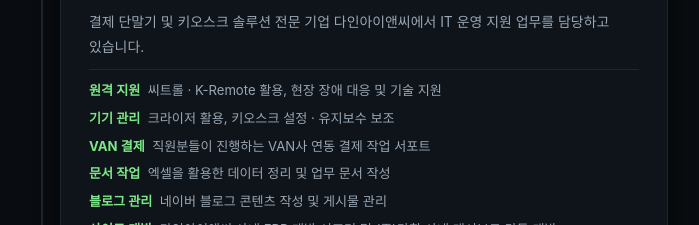
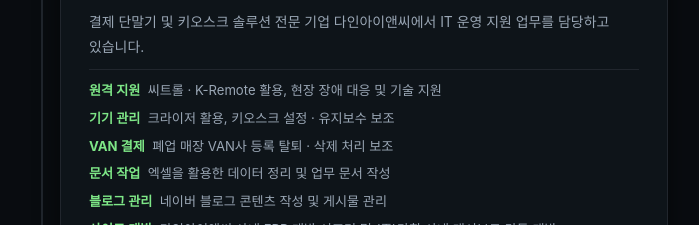
Before and after one commit to FeheDeveloperTeam/fdt-homepage, a React (Vite) app: page /member/fehe in a window 1280 px wide. Shown: the part 2220-2445 px from the top of the page, without its empty margins (290-989 px from the left). Built offline with nearby package versions, Linux system fonts and the light colour scheme; no server answers; the database is empty.

Commit message:
VAN 결제 항목을 폐업 매장 탈퇴 처리 보조로 정정

```diff
--- a/src/member/fehe/pages/HomePage/HomePage.jsx
+++ b/src/member/fehe/pages/HomePage/HomePage.jsx
@@ -82,7 +82,7 @@ const TIMELINE = [
     duties: [
       { label: '원격 지원', desc: '씨트롤 · K-Remote 활용, 현장 장애 대응 및 기술 지원' },
       { label: '기기 관리', desc: '크라이저 활용, 키오스크 설정 · 유지보수 보조' },
-      { label: 'VAN 결제', desc: '직원분들이 진행하는 VAN사 연동 결제 작업 서포트' },
+      { label: 'VAN 결제', desc: '폐업 매장 VAN사 등록 탈퇴 · 삭제 처리 보조' },
       { label: '문서 작업', desc: '엑셀을 활용한 데이터 정리 및 업무 문서 작성' },
       { label: '블로그 관리', desc: '네이버 블로그 콘텐츠 작성 및 게시물 관리' },
       { label: '사이트 개발', desc: '다인아이앤씨 사내 ERP 개발 서포터 및 (주)라함 사내 대시보드 단독 개발' },
```
